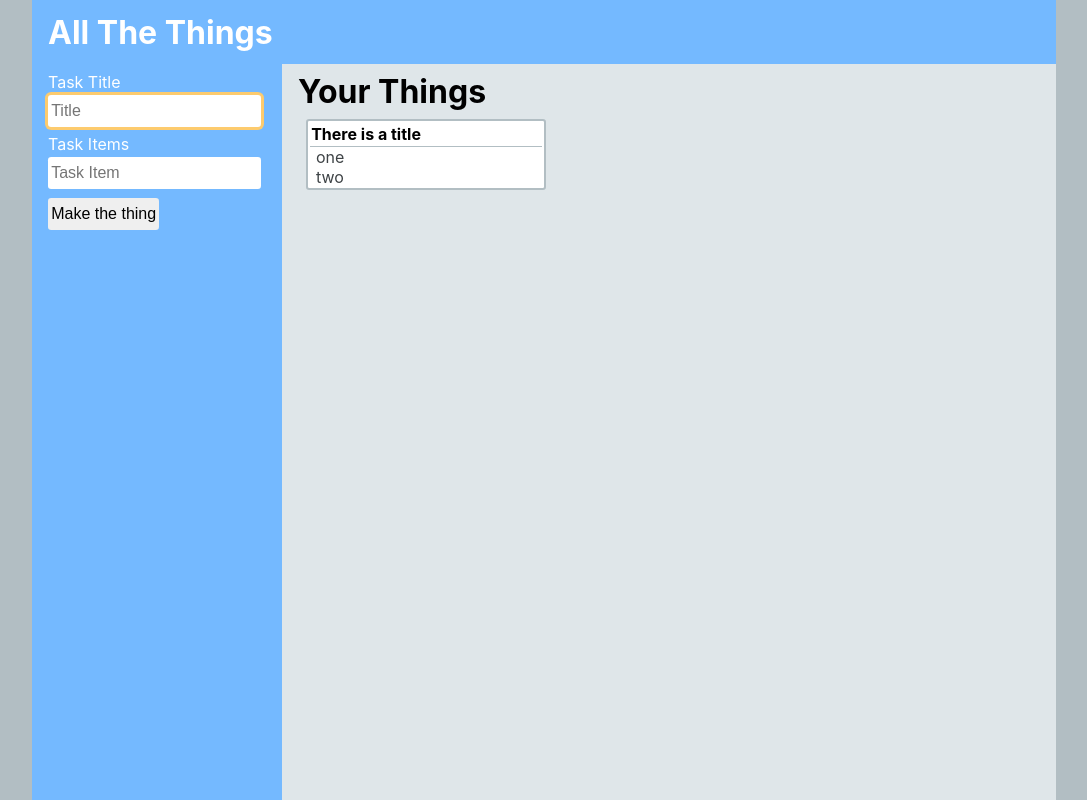
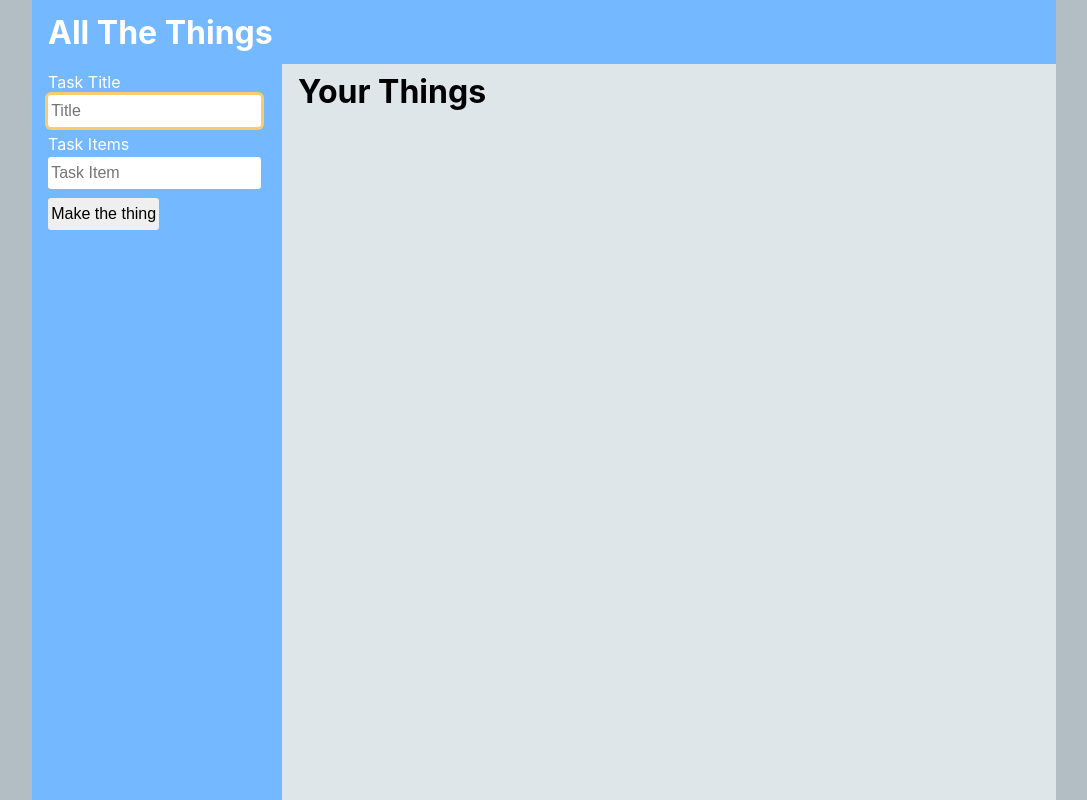
Before and after one commit to KVeitch/all-the-things, a React (Create React App) app: page / in a window 1280 px wide. Shown: the whole page, without its empty margins (96-1183 px from the left). Built offline with nearby package versions, Linux system fonts and the light colour scheme.

Commit message:
Remove hardcode state for styling

```diff
--- a/src/App/App.js
+++ b/src/App/App.js
@@ -8,12 +8,7 @@ class App extends Component {
   constructor(props) {
     super(props);
     this.state = {
-      lists: [
-        {
-          title: "There is a title",
-          tasks: ["one", "two"],
-        },
-      ],
+      lists: [],
     };
   }
 
```
